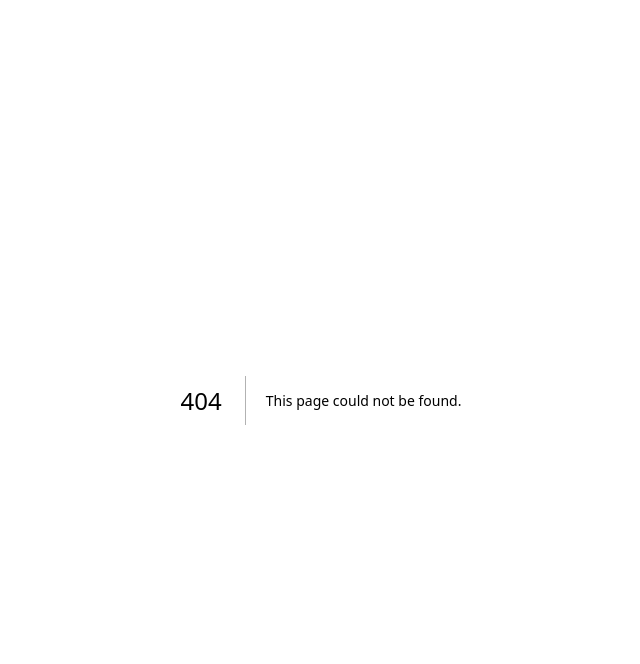
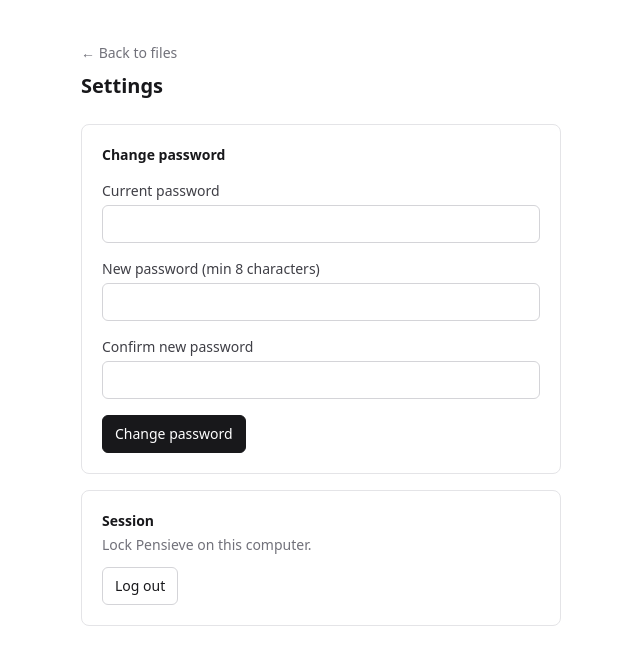
Before and after one commit to KshamayBharadwaj/Pensive, a Next.js app: page /settings in a window 1280 px wide. Before the commit this address had no page. Shown: the top 664 px of the page, without its empty margins (319-959 px from the left). Built offline with nearby package versions, Linux system fonts and the light colour scheme.

Commit message:
feat(settings): add the settings page for the password change and the logout
Changing the password clears the session, so the page sends the user back to the login screen afterwards.

```diff
--- /dev/null
+++ b/app/settings/page.tsx
@@ -0,0 +1,75 @@
+"use client";
+import { useState } from "react";
+import { useRouter } from "next/navigation";
+import { Button, Field, TextInput } from "@/components/ui/primitives";
+
+export default function SettingsPage() {
+  const router = useRouter();
+  const [currentPassword, setCurrent] = useState("");
+  const [newPassword, setNew] = useState("");
+  const [confirm, setConfirm] = useState("");
+  const [msg, setMsg] = useState<string | null>(null);
+  const [error, setError] = useState<string | null>(null);
+  const [loading, setLoading] = useState(false);
+
+  async function change(e: React.FormEvent) {
+    e.preventDefault();
+    setError(null);
+    setMsg(null);
+    setLoading(true);
+    try {
+      const res = await fetch("/api/auth/change-password", {
+        method: "POST",
+        headers: { "Content-Type": "application/json" },
+        body: JSON.stringify({ currentPassword, newPassword, confirmPassword: confirm }),
+      });
+      const json = await res.json().catch(() => null);
+      if (!res.ok || !json?.success) throw new Error(json?.error?.message ?? "Unable to change password.");
+      setMsg("Password changed. Please unlock again.");
+      setTimeout(() => router.replace("/login"), 1200);
+    } catch (e) {
+      setError((e as Error).message);
+    } finally {
+      setLoading(false);
+    }
+  }
+
+  async function logout() {
+    await fetch("/api/auth/logout", { method: "POST" });
+    router.replace("/login");
+    router.refresh();
+  }
+
+  return (
+    <main id="main" className="mx-auto w-full max-w-lg px-4 py-10">
+      <a href="/" className="text-sm text-zinc-500 hover:text-zinc-900">← Back to files</a>
+      <h1 className="mt-2 text-xl font-semibold">Settings</h1>
+
+      <section className="mt-6 rounded-lg border border-zinc-200 p-5" aria-label="Change password">
+        <h2 className="text-sm font-semibold">Change password</h2>
+        <form onSubmit={change} className="mt-4 space-y-4">
+          <Field label="Current password">
+            <TextInput type="password" value={currentPassword} onChange={(e) => setCurrent(e.target.value)} required autoComplete="current-password" />
+          </Field>
+          <Field label="New password (min 8 characters)">
+            <TextInput type="password" value={newPassword} onChange={(e) => setNew(e.target.value)} required minLength={8} autoComplete="new-password" />
+          </Field>
+          <Field label="Confirm new password">
+            <TextInput type="password" value={confirm} onChange={(e) => setConfirm(e.target.value)} required autoComplete="new-password" />
+          </Field>
+          {error ? <p className="text-sm text-red-700" role="alert">{error}</p> : null}
+          {msg ? <p className="text-sm text-green-700" role="status">{msg}</p> : null}
+          <Button type="submit" disabled={loading}>{loading ? "Changing…" : "Change password"}</Button>
+        </form>
+      </section>
+
+      <section className="mt-4 rounded-lg border border-zinc-200 p-5" aria-label="Session">
+        <h2 className="text-sm font-semibold">Session</h2>
+        <p className="mt-1 text-sm text-zinc-500">Lock Pensieve on this computer.</p>
+        <div className="mt-3">
+          <Button variant="secondary" onClick={logout}>Log out</Button>
+        </div>
+      </section>
+    </main>
+  );
+}
```
